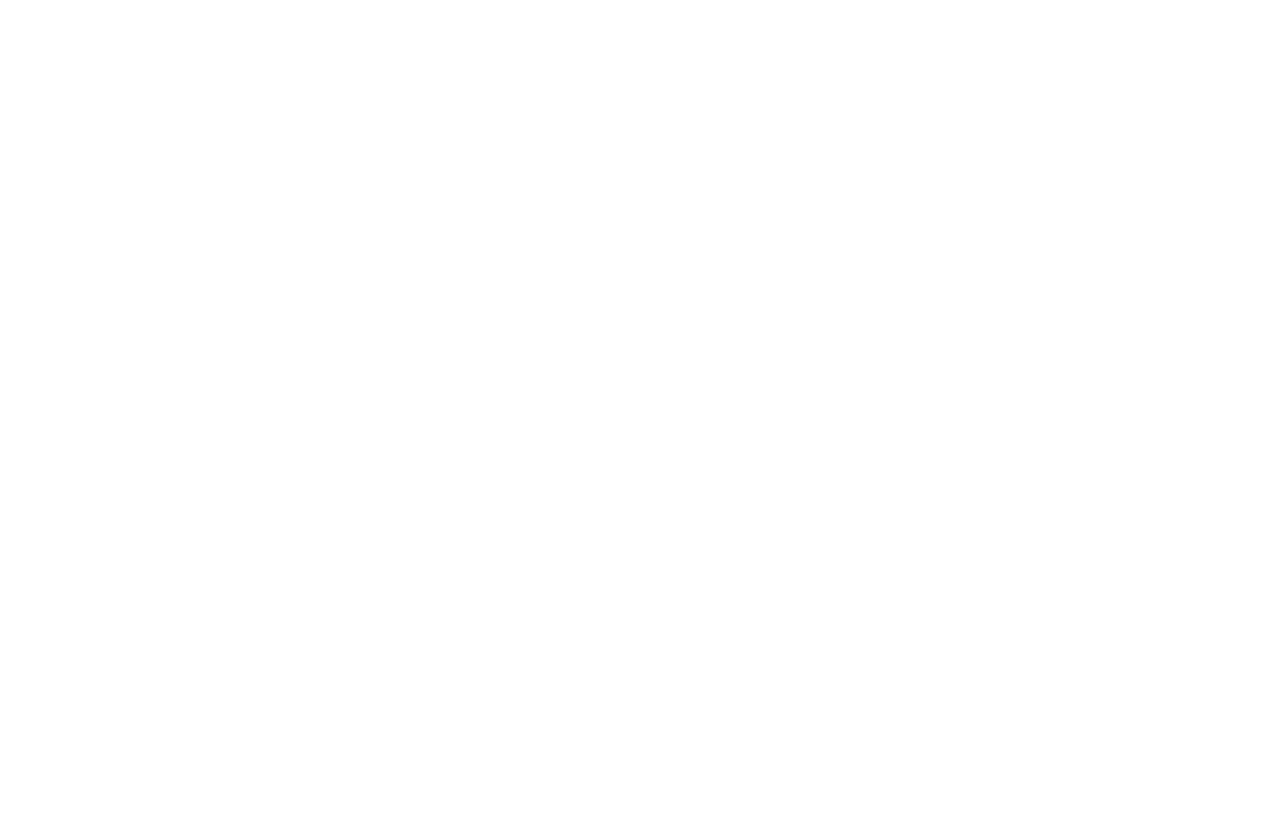
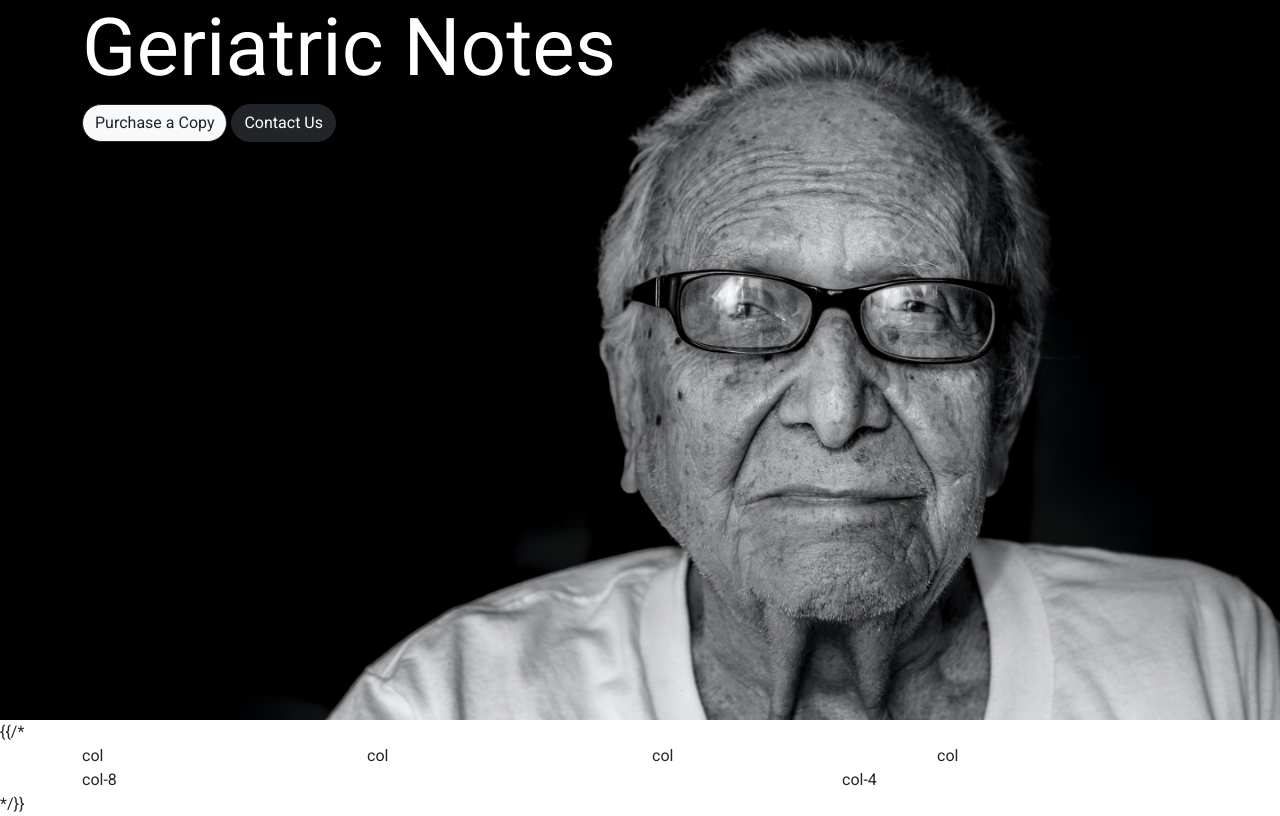
Before and after one commit to Boisset-C/author_website_bootstrap5.0, a plain HTML site: page index.html in a window 1280 px wide. Drawn offline with nearby package versions, Linux system fonts and the light colour scheme.

Commit message:
Hero Section in progress, as well as changed style.css to custom.css.

```diff
--- /dev/null
+++ b/custom.css
@@ -0,0 +1,17 @@
+/* GLOBAL STYLING */
+body {
+  font-family: "Roboto", sans-serif;
+}
+
+/* HERO SECTION */
+
+#hero-image {
+  background-image: url("assets/hero-image.jpg");
+  background-size: cover;
+  background-position: center center;
+  height: 90vh;
+}
+
+.custom-button {
+  border-radius: 34px;
+}
--- a/index.html
+++ b/index.html
@@ -11,10 +11,37 @@
       integrity="sha384-uWxY/CJNBR+1zjPWmfnSnVxwRheevXITnMqoEIeG1LJrdI0GlVs/9cVSyPYXdcSF"
       crossorigin="anonymous"
     />
-    <link rel="stylesheet" href="style.css" />
+    <link rel="preconnect" href="https://fonts.googleapis.com" />
+    <link rel="preconnect" href="https://fonts.gstatic.com" crossorigin />
+    <link
+      href="https://fonts.googleapis.com/css2?family=Roboto&display=swap"
+      rel="stylesheet"
+    />
+
+    <link rel="stylesheet" href="custom.css" />
     <title>Geriatric Notes</title>
   </head>
   <body>
+    <!--Hero Section-->
+    <section id="hero-image">
+      <div class="container-sm">
+        <div class="row">
+          <div class="col">
+            <h1 class="display-1 text-white">Geriatric Notes</h1>
+            <button
+              type="button"
+              class="btn btn-outline-dark bg-light custom-button"
+            >
+              Purchase a Copy
+            </button>
+            <button type="button" class="btn btn-dark custom-button">
+              Contact Us
+            </button>
+          </div>
+        </div>
+      </div>
+    </section>
+
     <!--Bootstrap Javascript Bundle-->
     <script
       src="https://cdn.jsdelivr.net/npm/bootstrap@5.1.2/dist/js/bootstrap.bundle.min.js"
@@ -23,3 +50,18 @@
     ></script>
   </body>
 </html>
+
+{{/*
+<div class="container">
+  <div class="row">
+    <div class="col">col</div>
+    <div class="col">col</div>
+    <div class="col">col</div>
+    <div class="col">col</div>
+  </div>
+  <div class="row">
+    <div class="col-8">col-8</div>
+    <div class="col-4">col-4</div>
+  </div>
+</div>
+*/}}
```
Also changed, not shown: style.css (deleted).
